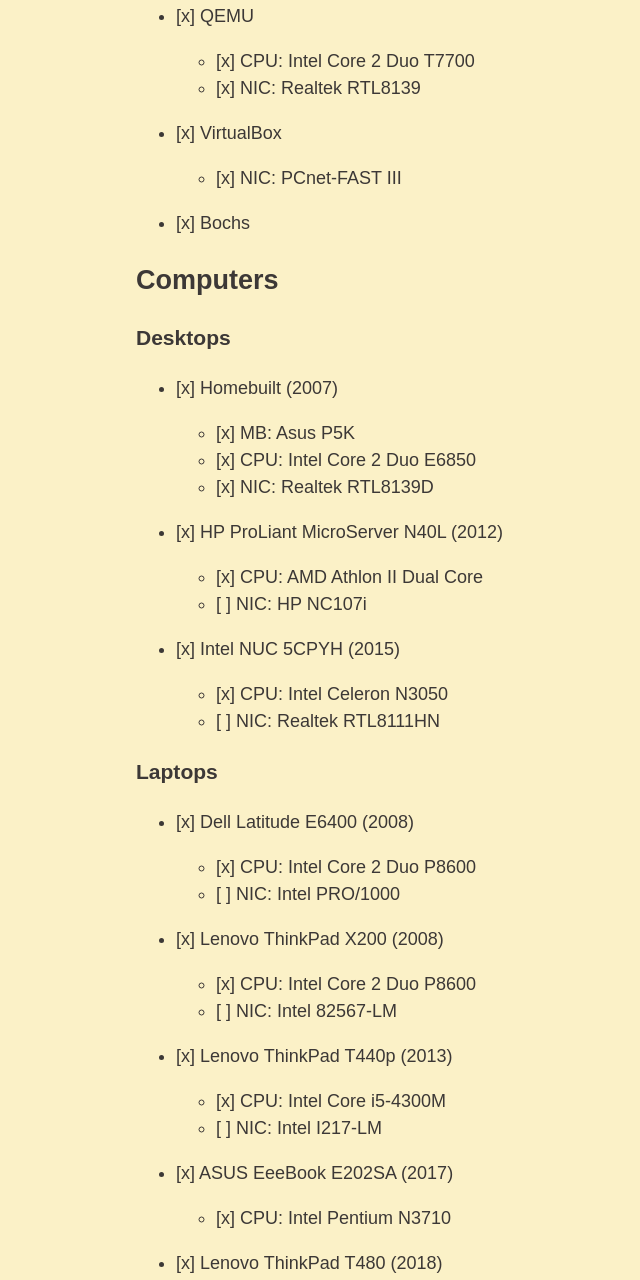
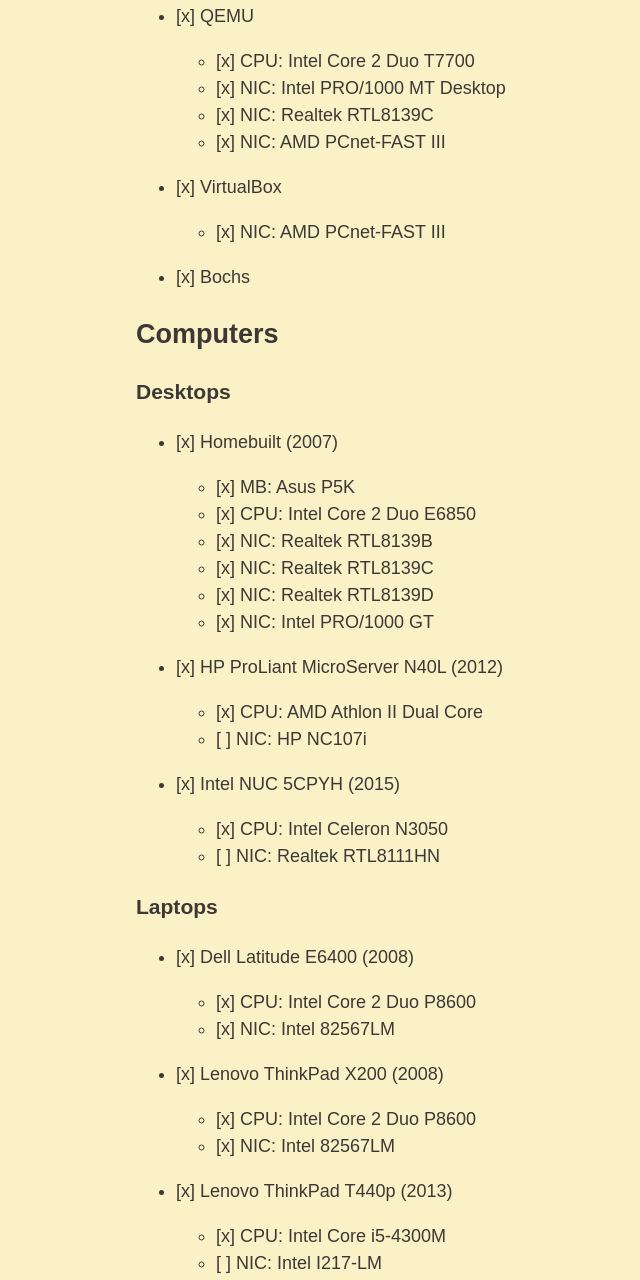
Before and after one commit to vinc/moros, a plain HTML site: page www/hardware.html in a window 1280 px wide. Shown: the part 178-1458 px from the top of the page, without its empty margins (230-870 px from the left). Drawn offline with Linux system fonts and the light colour scheme.

Commit message:
Update hardware page

```diff
--- a/www/hardware.html
+++ b/www/hardware.html
@@ -15,12 +15,14 @@
 
     <ul>
     <li>[x] CPU: Intel Core 2 Duo T7700</li>
-    <li>[x] NIC: Realtek RTL8139</li>
+    <li>[x] NIC: Intel PRO/1000 MT Desktop</li>
+    <li>[x] NIC: Realtek RTL8139C</li>
+    <li>[x] NIC: AMD PCnet-FAST III</li>
     </ul></li>
     <li><p>[x] VirtualBox</p>
 
     <ul>
-    <li>[x] NIC: PCnet-FAST III</li>
+    <li>[x] NIC: AMD PCnet-FAST III</li>
     </ul></li>
     <li><p>[x] Bochs</p></li>
     </ul>
@@ -35,7 +37,10 @@
     <ul>
     <li>[x] MB: Asus P5K</li>
     <li>[x] CPU: Intel Core 2 Duo E6850</li>
+    <li>[x] NIC: Realtek RTL8139B</li>
+    <li>[x] NIC: Realtek RTL8139C</li>
     <li>[x] NIC: Realtek RTL8139D</li>
+    <li>[x] NIC: Intel PRO/1000 GT</li>
     </ul></li>
     <li><p>[x] HP ProLiant MicroServer N40L (2012)</p>
 
@@ -58,13 +63,13 @@
 
     <ul>
     <li>[x] CPU: Intel Core 2 Duo P8600</li>
-    <li>[ ] NIC: Intel PRO/1000</li>
+    <li>[x] NIC: Intel 82567LM</li>
     </ul></li>
     <li><p>[x] Lenovo ThinkPad X200 (2008)</p>
 
     <ul>
     <li>[x] CPU: Intel Core 2 Duo P8600</li>
-    <li>[ ] NIC: Intel 82567-LM</li>
+    <li>[x] NIC: Intel 82567LM</li>
     </ul></li>
     <li><p>[x] Lenovo ThinkPad T440p (2013)</p>
 
```
Also changed, not shown: 1 other file.
